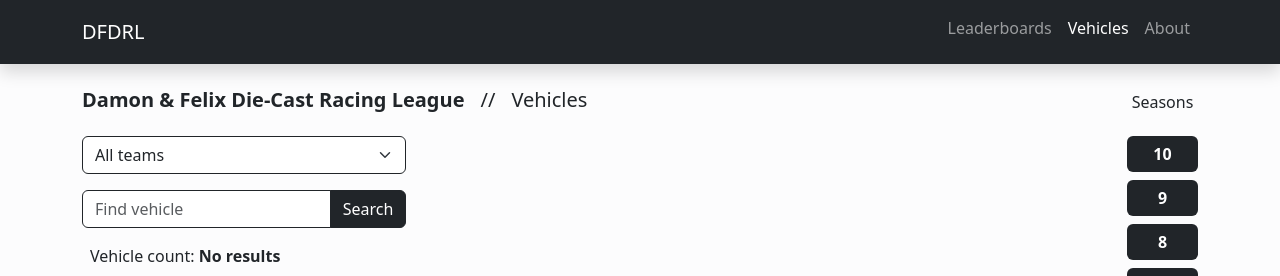
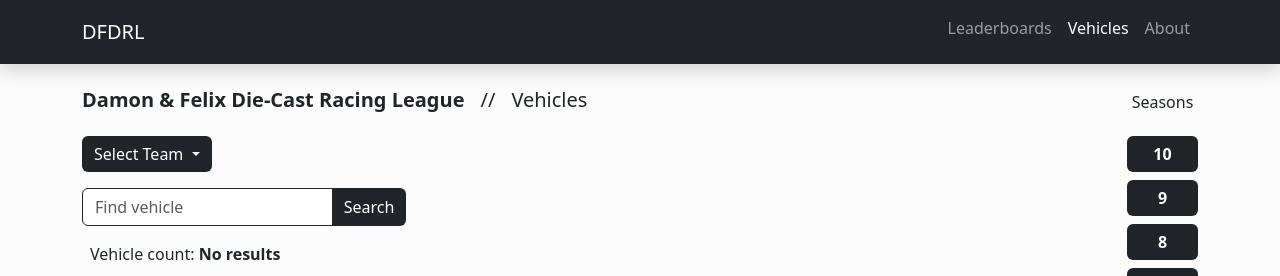
Before and after one commit to peterjungers/dfdrl, a Flask app: page /vehicles in a window 1280 px wide. Shown: the top 276 px of the page. Run offline with Flask 2, Linux system fonts and the light colour scheme; data that the repository does not hold is empty.

Commit message:
JS for vehicles.html: vehicle search improvements, team search redesign

```diff
--- a/dfdrl/static/script.js
+++ b/dfdrl/static/script.js
@@ -52,20 +52,21 @@ function setAriaCurrent() {
 
 
 function getTeamRows() {
-    const teamSelect = document.querySelector("#team-select");
+    const teamSelect = document.querySelectorAll(".team-select");
+    const rows = document.querySelectorAll("#vehicle-table tbody tr");
+    const selectedTeam = document.querySelector("#selected-team");
 
-    teamSelect.addEventListener("change", () => {
-        let rows = document.querySelectorAll("#vehicle-table tbody tr");
-
-        if (teamSelect.options.selectedIndex === 0) { // "All teams"
+    teamSelect.forEach(teamOption => {
+        teamOption.addEventListener("click", () => {
+            if (teamOption.innerText === "All teams") {
                 rows.forEach(row => {
                     if (row.classList.contains("hidden")) {
                         row.classList.remove("hidden");
                     }
                 });
             } else {
-            // The selected value to lowercase equals team CSS class:
-            const team = teamSelect.value.toLowerCase();
+                // The selected teamOption to lowercase equals team CSS class:
+                const teamCSS = teamOption.innerText.toLowerCase();
 
                 rows.forEach(row => {
                     // Reset rows for all teams as to be visible:
@@ -73,12 +74,14 @@ function getTeamRows() {
                         row.classList.toggle("hidden");
                     }
                     // Hide all rows not containing selected team CSS class:
-                if (!row.classList.contains(`${team}`)) {
+                    if (!row.classList.contains(`${teamCSS}`)) {
                         row.classList.toggle("hidden");
                     }
                 });
             }
+            selectedTeam.innerText = teamOption.innerText;
             addCountColumn();
+        });
     });
 }
 
@@ -104,7 +107,6 @@ function addCountColumn() {
             visibleRows[c].insertCell(0).innerText = c + 1;
         }
     }
-
     showCount(count);
 }
 
@@ -128,42 +130,52 @@ function findVehicle() {
         e.preventDefault(); // Enter key causes page to reload
         visibleVehicles = document.querySelectorAll(".vehicle-name");
 
+        if (findVehicleInput.value !== "") {
             visibleVehicles.forEach(cell => {
                 if (cell.parentElement.classList.contains("hidden")) {
                     cell.parentElement.classList.toggle("hidden");
                 }
 
-            if (findVehicleInput.value !== "") {
-                if (cell.innerText.toLowerCase() !== (findVehicleInput.value.toLowerCase())) {
+                if (!cell.innerText.toLowerCase().includes(findVehicleInput.value.toLowerCase())) {
                     cell.parentElement.classList.toggle("hidden");
                 }
+            });
+            addCountColumn();
         }
-        });
-
-        addCountColumn();
-        setTeamSelect();
     });
 }
 
 
+
+
+
 function clearFindVehicleInput() {
     const findVehicleInput = document.querySelector("#find-vehicle");
-    const teamSelect = document.querySelector("#t");
+    const teamSelect = document.querySelectorAll(".team-select");
 
-    teamSelect.addEventListener("change", () => {
+    teamSelect.forEach(item => {
+        item.addEventListener("click", () => {
             findVehicleInput.value = "";
+        });
     });
 }
 
 
-function setTeamSelect() {
-    const teamSelect = document.querySelector("#team-select");
-    const teamName = document.querySelector("#vehicle-table tbody tr:not(.hidden) td.team-name");
+// function setSelectedTeam() {
+//     const selectedTeam = document.querySelector("#selected-team");
+//     const teamName = document.querySelectorAll("#vehicle-table tbody tr:not(.hidden) td.team-name");
+//
+//     if (teamName.length === 1) {
+//         selectedTeam.innerText = teamName[0].innerText;
+//     } else {
+//     selectedTeam.innerText = "No results";
+//
+//     }
+// }
 
-    if (teamName) {
-        teamSelect.value = teamName.innerText;
-    }
-}
+
+
+
 
 
 
--- a/dfdrl/static/style.css
+++ b/dfdrl/static/style.css
@@ -39,7 +39,7 @@
 /*    background-color: #2c3034;*/
 /*}*/
 
-.dropdown-menu > li {
+.nav-item ul.dropdown-menu > li {
     display: inline-block;
     width: 4.25rem;
 }
@@ -80,6 +80,10 @@ td.peter {
 
 
 /* || Team buttons */
+.btn-all-team:hover {
+    background-color: var(--bs-dark-bg-subtle);
+}
+
 .btn-damon:hover {
     background-color: var(--damon);
 }
@@ -100,6 +104,7 @@ td.peter {
     background-color: var(--peter);
 }
 
+.btn-all-team:hover,
 .btn-damon:hover,
 .btn-felix:hover,
 .btn-ian:hover,
@@ -169,7 +174,7 @@ input:focus::placeholder {
 
 .form-control:focus,
 .form-select:focus {
-    box-shadow: 0 0 0 0.25rem rgba(33, 37, 41, 0.25); /* --bs-dark */
+    box-shadow: 0 0 0 0.25rem rgba(66, 70, 73, 0.5); /* var(--bs-btn-focus-shadow-rgb) */
 }
 
 .form-control:focus {
--- a/dfdrl/templates/vehicles.html
+++ b/dfdrl/templates/vehicles.html
@@ -3,20 +3,29 @@
 {% block content %}
     <div class="row g-4 mb-4">
         <div class="col-4">
-            <form id="t" class="mb-3">
-                <select id="team-select" class="form-select fw-light border-dark" name="team-select" aria-label="Team select">
-                    <option selected>All teams</option>
-                    <option>Damon</option>
-                    <option>Ian</option>
-                    <option>Benny</option>
-                    <option>Peter</option>
-                </select>
-{#                <button id="team-btn" class="btn btn-dark" type="button">Go</button>#}
-            </form>
+            <div class="d-flex gap-3 align-items-center">
+                <div id="t" class="dropdown mb-3">
+                    <button class="btn btn-dark border-0 dropdown-toggle" type="button" data-bs-toggle="dropdown" aria-expanded="false">
+                        Select Team
+                    </button>
+                    <ul class="dropdown-menu fw-light border-dark">
+                        <li><a class="dropdown-item fw-light team-select btn-all-team" href="#">All teams</a></li>
+                        <li><a class="dropdown-item fw-light team-select btn-damon" href="#">Damon</a></li>
+                        <li><a class="dropdown-item fw-light team-select btn-ian" href="#">Ian</a></li>
+                        <li><a class="dropdown-item fw-light team-select btn-benny" href="#">Benny</a></li>
+                        <li><a class="dropdown-item fw-light team-select btn-peter" href="#">Peter</a></li>
+                    </ul>
+                </div>
+{#                <div>#}
+                    <p class="fw-light hidden">Team: <span id="selected-team" class="fw-bold">All teams</span></p>
+{#                </div>#}
+
+            </div>
+
             <form>
                 <div class="input-group mb-3">
                     <input id="find-vehicle" type="text" class="form-control fw-light border-dark" placeholder="Find vehicle" aria-label="Find vehicle">
-                    <button id="find-vehicle-btn" class="btn btn-dark" type="submit">Search</button>
+                    <button id="find-vehicle-btn" class="btn btn-dark border-0" type="submit">Search</button>
                 </div>
             </form>
             <div>
```
Lines whose indentation alone changed are shown as unchanged.
